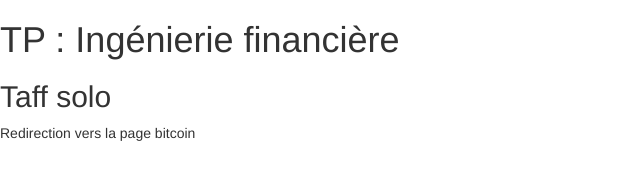
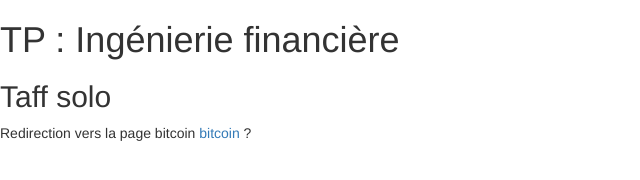
Before and after one commit to GuillaumeBls/baguillaume.github.io, a plain HTML site: page index.html in a window 1280 px wide. Shown: the full height of the page, 0-640 px from the left. Drawn offline with nearby package versions, Linux system fonts and the light colour scheme.

Commit message:
Update index.html

```diff
--- a/index.html
+++ b/index.html
@@ -11,6 +11,6 @@
        <h1>TP : Ingénierie financière</h1>
        <h2>Taff solo</h2>
 
-       <p>Redirection vers la page bitcoin <a href=
+       <p>Redirection vers la page bitcoin <a href="guillaumeBls.gitbuh.io/bitcoin/index.html">bitcoin</a> ?</p>
     </body>
 </html>
```
